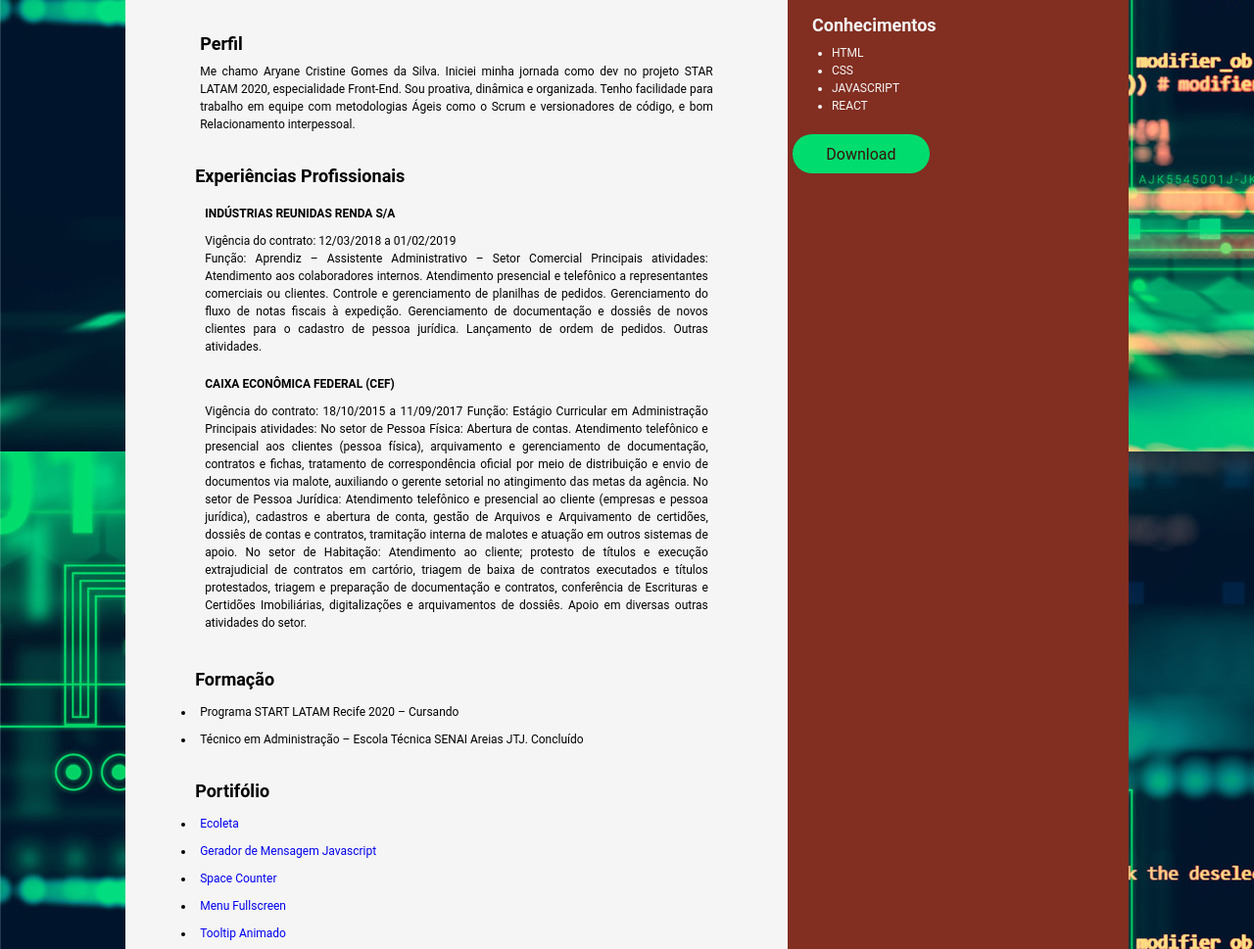
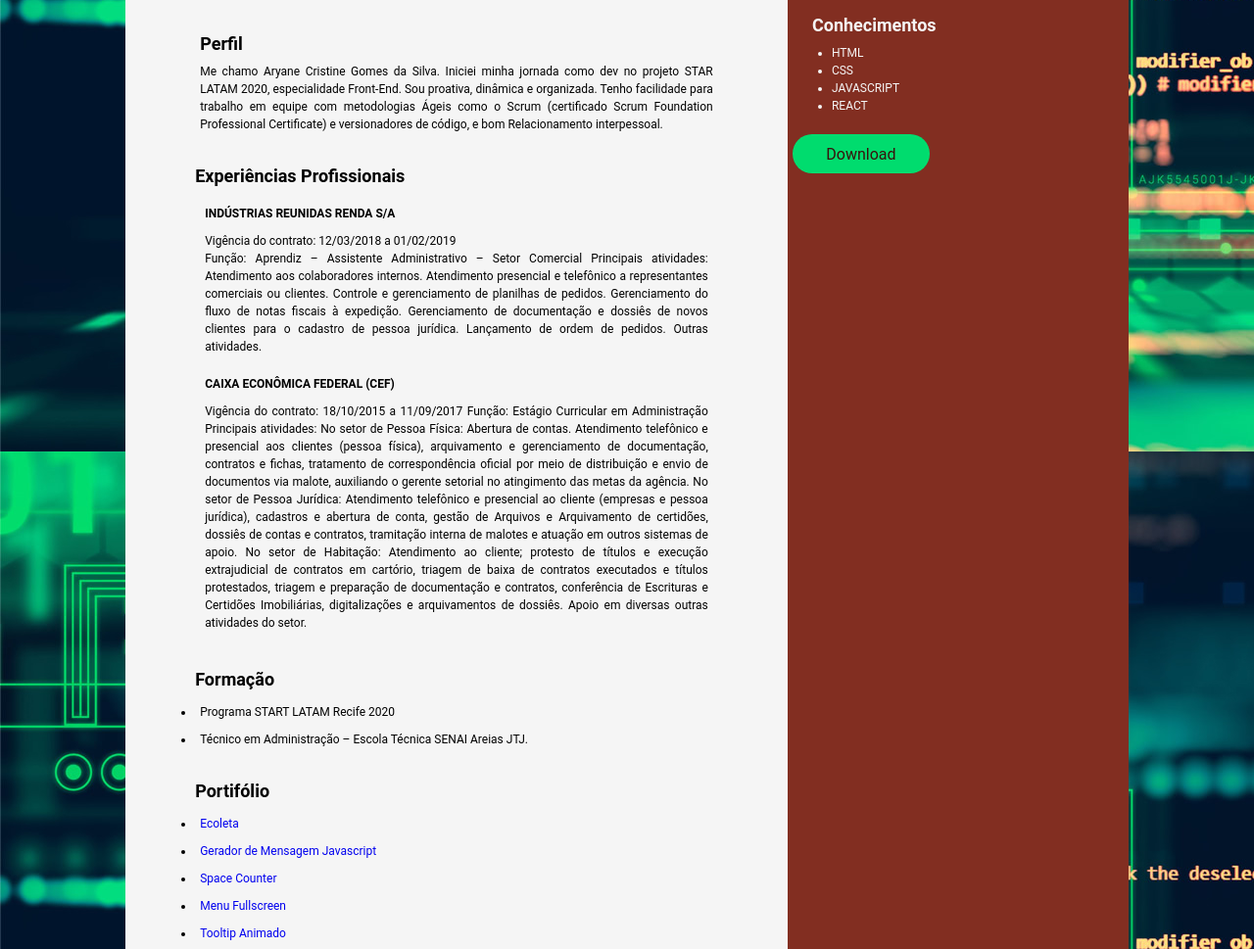
Before and after one commit to aryane-cristine/meucurriculo, a plain HTML site: page index.html in a window 1280 px wide. Shown: the part 439-1408 px from the top of the page at 98% size. Drawn offline with Linux system fonts and the light colour scheme.

Commit message:
Pequenos ajustes de conteúdo
Atualizando algumas poucas informações sobre os cursos e a certificação scrum.

```diff
--- a/index.html
+++ b/index.html
@@ -38,7 +38,8 @@
                   Gomes da Silva. Iniciei minha jornada como dev
                   no projeto STAR LATAM 2020, especialidade Front-End. Sou
                   proativa, dinâmica e organizada. Tenho facilidade para
-                  trabalho em equipe com metodologias Ágeis como o Scrum e
+                  trabalho em equipe com metodologias Ágeis como o Scrum
+                  (certificado Scrum Foundation Professional Certificate) e
                   versionadores de código, e bom Relacionamento interpessoal.
                 </p>
 
@@ -105,8 +106,8 @@
                   <h2 class="formacao-titulo content"> Formação </h2>
 
                   <ul class="content">
-                  <li class="content">Programa START LATAM Recife 2020 – Cursando </li>
-                  <li class="content">Técnico em Administração – Escola Técnica SENAI Areias JTJ. Concluído </li>
+                  <li class="content">Programa START LATAM Recife 2020 </li>
+                  <li class="content">Técnico em Administração – Escola Técnica SENAI Areias JTJ. </li>
                 </ul>
 
               </section>
```
